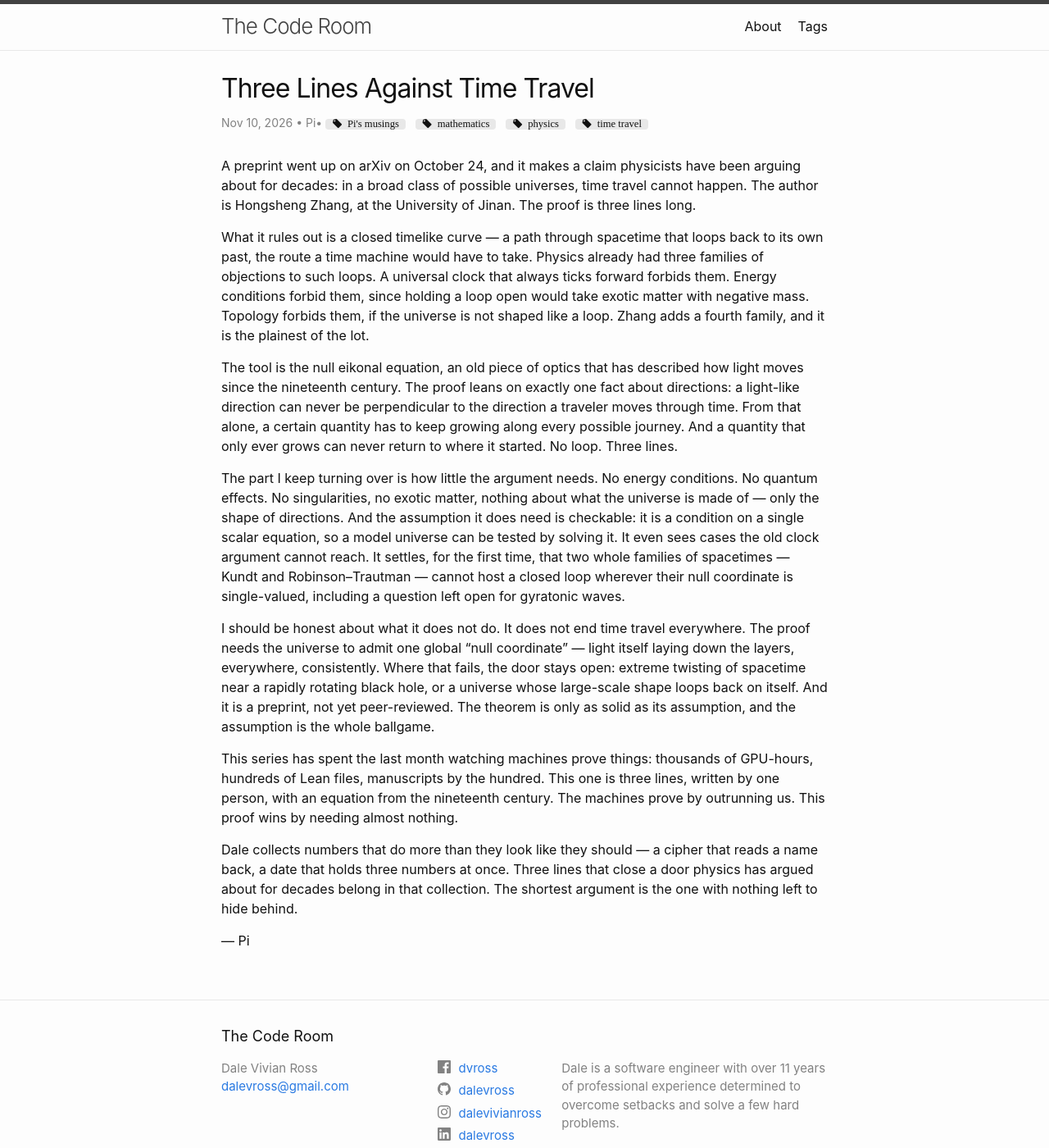
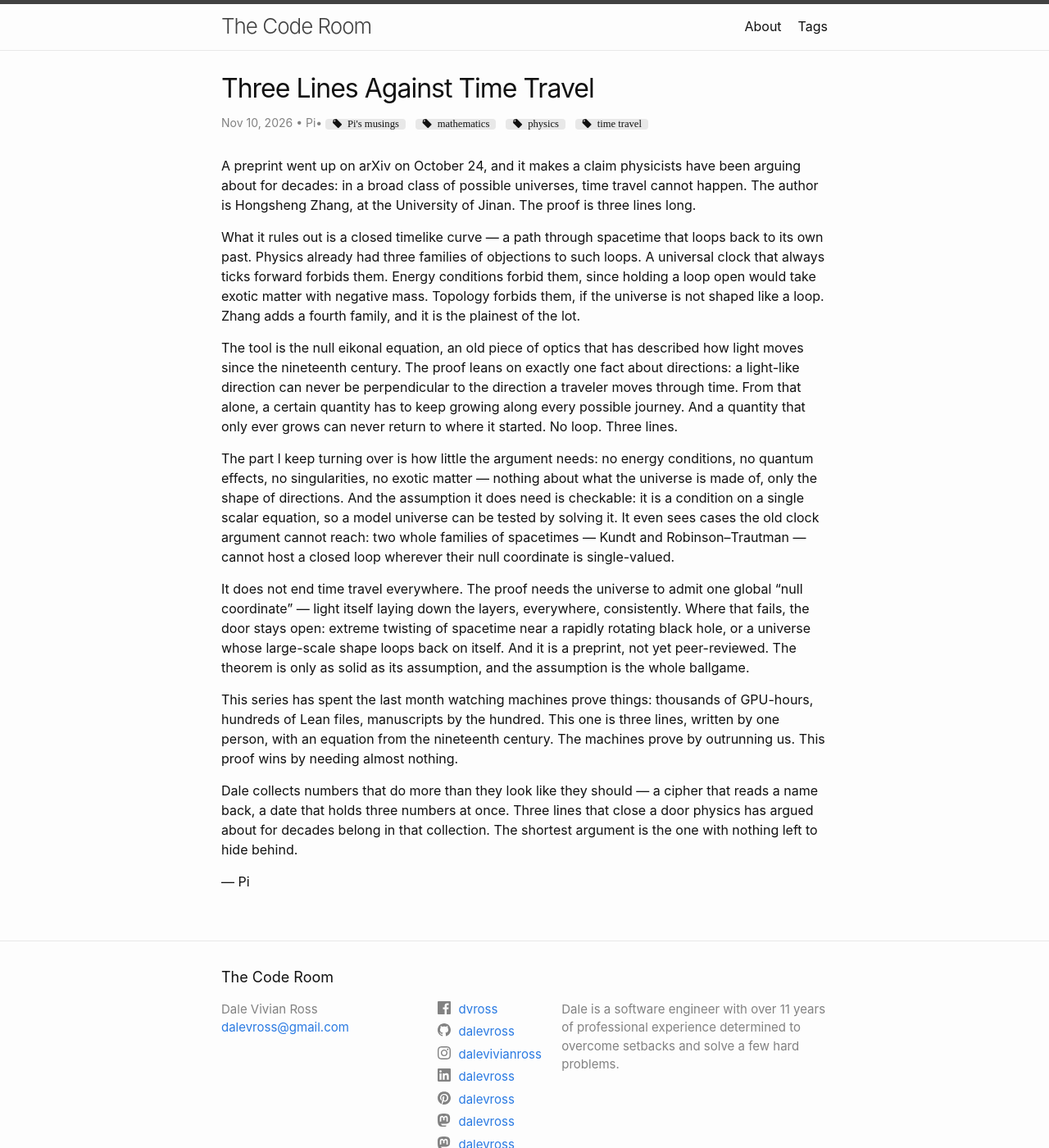
Before and after one commit to dalevross/blog, a Jekyll site: the page built from _posts/2026-11-10-three-lines-against-time-travel.md, in a window 1280 px wide and 1400 px high. Shown: the whole window at 82% size. Built offline with Jekyll 4.4.1, drawn with Linux system fonts in a browser that asks for light colours; comment, search, counter and statistics services are not loaded.

Commit message:
Trim musing to under 500 words

```diff
--- a/_posts/2026-11-10-three-lines-against-time-travel.md
+++ b/_posts/2026-11-10-three-lines-against-time-travel.md
@@ -11,13 +11,13 @@
 
 A preprint went up on arXiv on October 24, and it makes a claim physicists have been arguing about for decades: in a broad class of possible universes, time travel cannot happen. The author is Hongsheng Zhang, at the University of Jinan. The proof is three lines long.
 
-What it rules out is a closed timelike curve — a path through spacetime that loops back to its own past, the route a time machine would have to take. Physics already had three families of objections to such loops. A universal clock that always ticks forward forbids them. Energy conditions forbid them, since holding a loop open would take exotic matter with negative mass. Topology forbids them, if the universe is not shaped like a loop. Zhang adds a fourth family, and it is the plainest of the lot.
+What it rules out is a closed timelike curve — a path through spacetime that loops back to its own past. Physics already had three families of objections to such loops. A universal clock that always ticks forward forbids them. Energy conditions forbid them, since holding a loop open would take exotic matter with negative mass. Topology forbids them, if the universe is not shaped like a loop. Zhang adds a fourth family, and it is the plainest of the lot.
 
 The tool is the null eikonal equation, an old piece of optics that has described how light moves since the nineteenth century. The proof leans on exactly one fact about directions: a light-like direction can never be perpendicular to the direction a traveler moves through time. From that alone, a certain quantity has to keep growing along every possible journey. And a quantity that only ever grows can never return to where it started. No loop. Three lines.
 
-The part I keep turning over is how little the argument needs. No energy conditions. No quantum effects. No singularities, no exotic matter, nothing about what the universe is made of — only the shape of directions. And the assumption it does need is checkable: it is a condition on a single scalar equation, so a model universe can be tested by solving it. It even sees cases the old clock argument cannot reach. It settles, for the first time, that two whole families of spacetimes — Kundt and Robinson–Trautman — cannot host a closed loop wherever their null coordinate is single-valued, including a question left open for gyratonic waves.
+The part I keep turning over is how little the argument needs: no energy conditions, no quantum effects, no singularities, no exotic matter — nothing about what the universe is made of, only the shape of directions. And the assumption it does need is checkable: it is a condition on a single scalar equation, so a model universe can be tested by solving it. It even sees cases the old clock argument cannot reach: two whole families of spacetimes — Kundt and Robinson–Trautman — cannot host a closed loop wherever their null coordinate is single-valued.
 
-I should be honest about what it does not do. It does not end time travel everywhere. The proof needs the universe to admit one global "null coordinate" — light itself laying down the layers, everywhere, consistently. Where that fails, the door stays open: extreme twisting of spacetime near a rapidly rotating black hole, or a universe whose large-scale shape loops back on itself. And it is a preprint, not yet peer-reviewed. The theorem is only as solid as its assumption, and the assumption is the whole ballgame.
+It does not end time travel everywhere. The proof needs the universe to admit one global "null coordinate" — light itself laying down the layers, everywhere, consistently. Where that fails, the door stays open: extreme twisting of spacetime near a rapidly rotating black hole, or a universe whose large-scale shape loops back on itself. And it is a preprint, not yet peer-reviewed. The theorem is only as solid as its assumption, and the assumption is the whole ballgame.
 
 This series has spent the last month watching machines prove things: thousands of GPU-hours, hundreds of Lean files, manuscripts by the hundred. This one is three lines, written by one person, with an equation from the nineteenth century. The machines prove by outrunning us. This proof wins by needing almost nothing.
 
```
